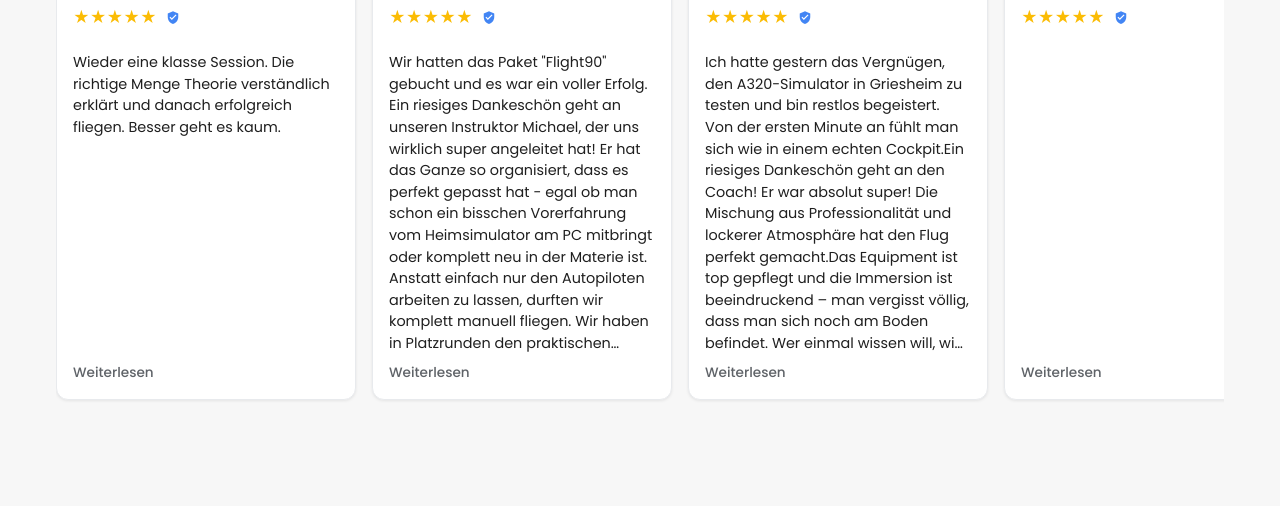
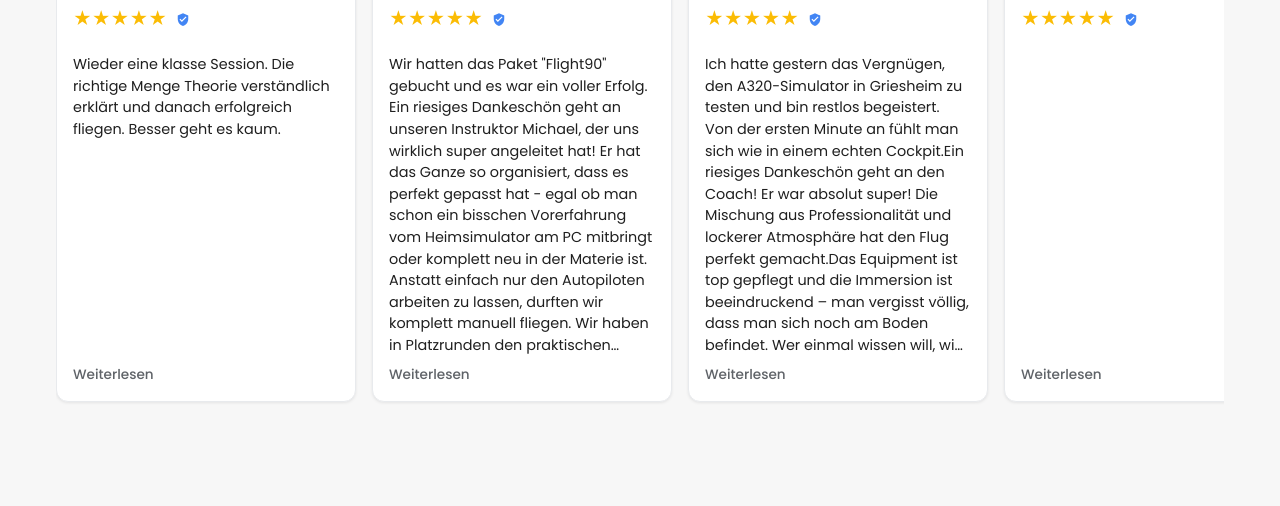
Before and after one commit to Firefly1502/rezensionintegrator, a plain HTML site: page docs/index.html in a window 1280 px wide. Shown: the part 294-800 px from the top of the page. Drawn offline with Linux system fonts and the light colour scheme.

Commit message:
feat(widget): Sterngröße + Karten-Mindesthöhe konfigurierbar
- CSS: --ffs-star-size (default 18px), --ffs-card-min-height (default 0)
- widget.js: DEFAULTS + CSS-Vars in renderWidget()
- konfigurator.html: zwei neue Controls in Karte-Sektion

Co-Authored-By: Claude Opus 4.7 <noreply@anthropic.com>

```diff
--- a/docs/widget.css
+++ b/docs/widget.css
@@ -79,6 +79,8 @@
   --ffs-card-width: 300px;
   --ffs-card-gap: 16px;
   --ffs-max-lines: 14;
+  --ffs-star-size: 18px;
+  --ffs-card-min-height: 0px;
   --ffs-text: #1f1f1f;
   --ffs-muted: #5f6368;
   /* Header-Textfarbe — Default hell für dunkle Seiten (FFS ist dunkel).
@@ -203,6 +205,7 @@
   position: relative;
   display: flex;
   flex-direction: column;
+  min-height: var(--ffs-card-min-height);
   flex: 0 0 var(--ffs-card-width);
   min-width: 240px;
   min-height: 420px;
@@ -244,7 +247,7 @@
 .review-card .name { font-weight: 600; white-space: nowrap; overflow: hidden; text-overflow: ellipsis; }
 .review-card .date { color: var(--ffs-muted); font-size: .8rem; }
 .review-card .rating-row { margin-bottom: .4rem; }
-.review-card .rating-row .stars { color: var(--ffs-star); }
+.review-card .rating-row .stars { color: var(--ffs-star); font-size: var(--ffs-star-size); }
 .review-card .rating-row .verified {
   display: inline-block;
   vertical-align: middle;
--- a/docs/widget.js
+++ b/docs/widget.js
@@ -12,6 +12,8 @@
     cardWidth: 300,
     cardGap: 16,
     maxLines: 14,
+    starSize: 18,
+    cardMinHeight: 0,
     showDate: true,
     showAvatar: true,
     showHeader: true,
@@ -250,6 +252,8 @@
     mount.style.setProperty('--ffs-card-width', CFG.cardWidth + 'px');
     mount.style.setProperty('--ffs-card-gap', CFG.cardGap + 'px');
     mount.style.setProperty('--ffs-max-lines', String(CFG.maxLines));
+    mount.style.setProperty('--ffs-star-size', CFG.starSize + 'px');
+    mount.style.setProperty('--ffs-card-min-height', CFG.cardMinHeight + 'px');
     mount.innerHTML = `
       ${renderHeader(data.business)}
       <div class="ffs-gr-slider">
```
Also changed, not shown: tools/konfigurator.html (+6 -0 lines).
